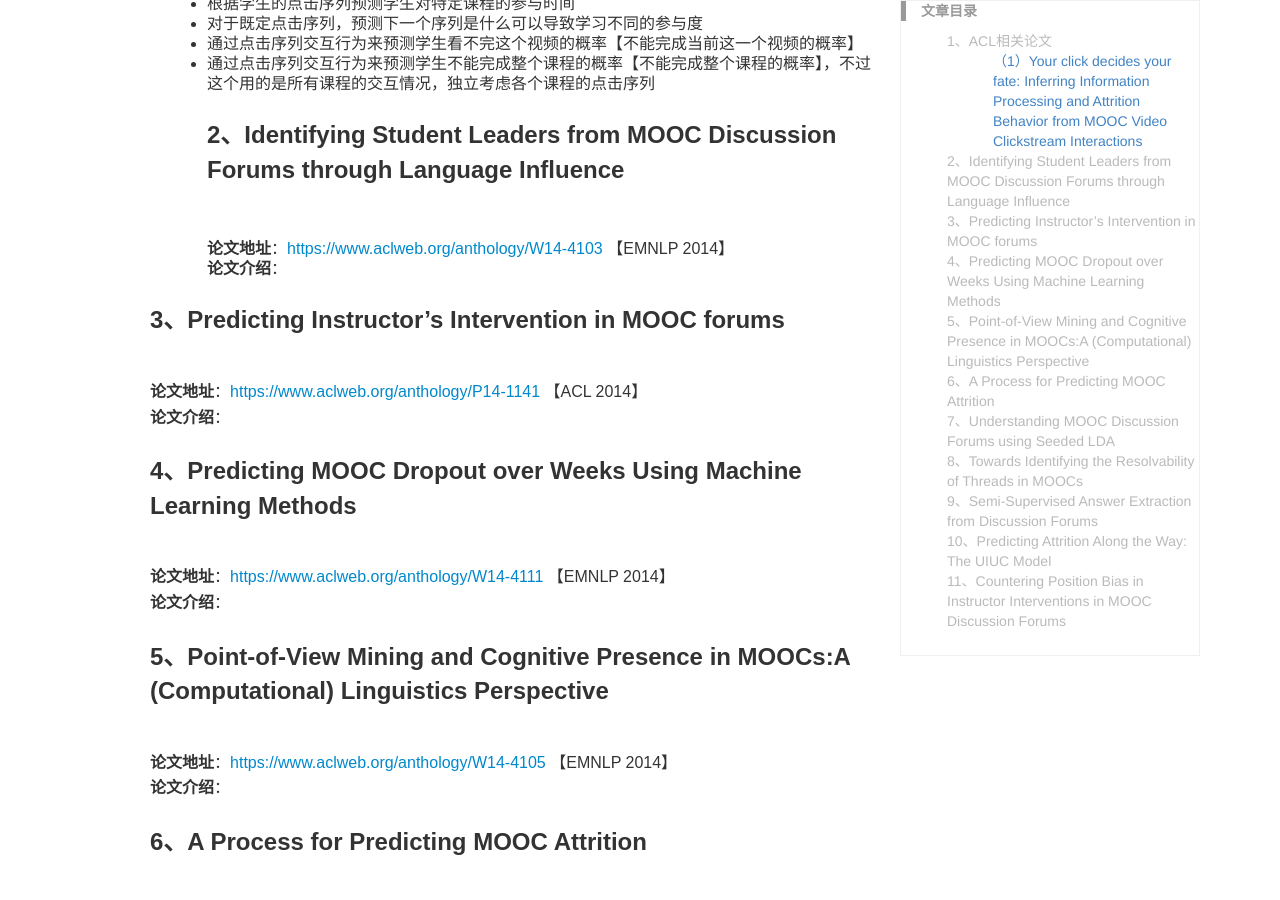
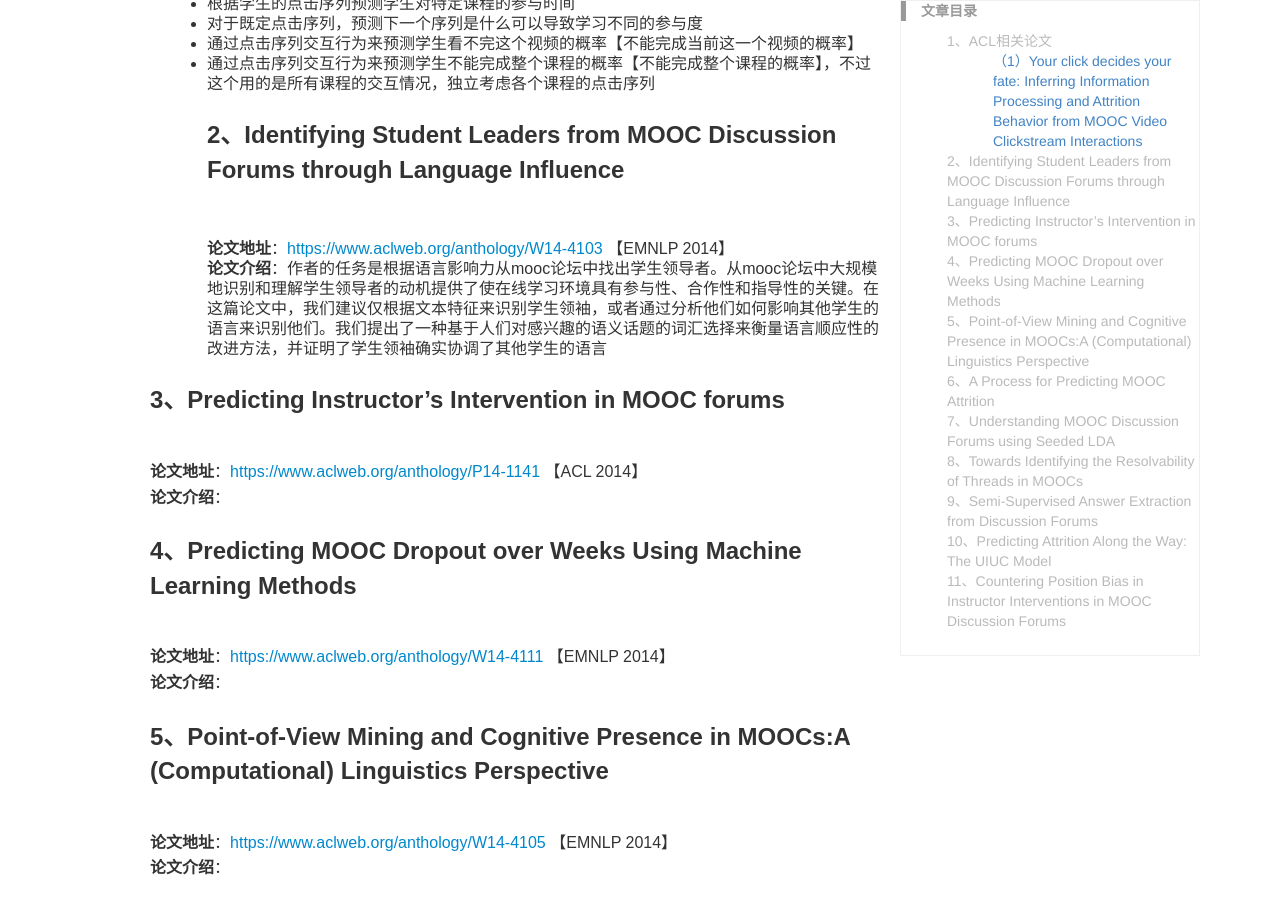
Before and after one commit to yuanmingchen/yuanmingchen.github.io, a Jekyll site: the page built from _posts/2019-04-19-online course nlp paper survey 2.md, in a window 1280 px wide and 900 px high, scrolled down 893 px. Built offline with Jekyll 4.4.1, drawn with Linux system fonts in a browser that asks for light colours; comment, search, counter and statistics services are not loaded.

Commit message:
Updates _posts/2019-04-19-online course nlp paper survey 2.md
Auto commit by GitBook Editor

```diff
--- a/_posts/2019-04-19-online course nlp paper survey 2.md
+++ b/_posts/2019-04-19-online course nlp paper survey 2.md
@@ -35,7 +35,7 @@ Ratechange fast clicks while playing or pausing video lecture content, indicatin
 - 通过点击序列交互行为来预测学生不能完成整个课程的概率【不能完成整个课程的概率】，不过这个用的是所有课程的交互情况，独立考虑各个课程的点击序列
 ### 2、Identifying Student Leaders from MOOC Discussion Forums through Language Influence
 **论文地址**：<https://www.aclweb.org/anthology/W14-4103>  【EMNLP 2014】
-**论文介绍**：
+**论文介绍**：作者的任务是根据语言影响力从mooc论坛中找出学生领导者。从mooc论坛中大规模地识别和理解学生领导者的动机提供了使在线学习环境具有参与性、合作性和指导性的关键。在这篇论文中，我们建议仅根据文本特征来识别学生领袖，或者通过分析他们如何影响其他学生的语言来识别他们。我们提出了一种基于人们对感兴趣的语义话题的词汇选择来衡量语言顺应性的改进方法，并证明了学生领袖确实协调了其他学生的语言
 
 ### 3、Predicting Instructor’s Intervention in MOOC forums
 **论文地址**：<https://www.aclweb.org/anthology/P14-1141>  【ACL 2014】
```
